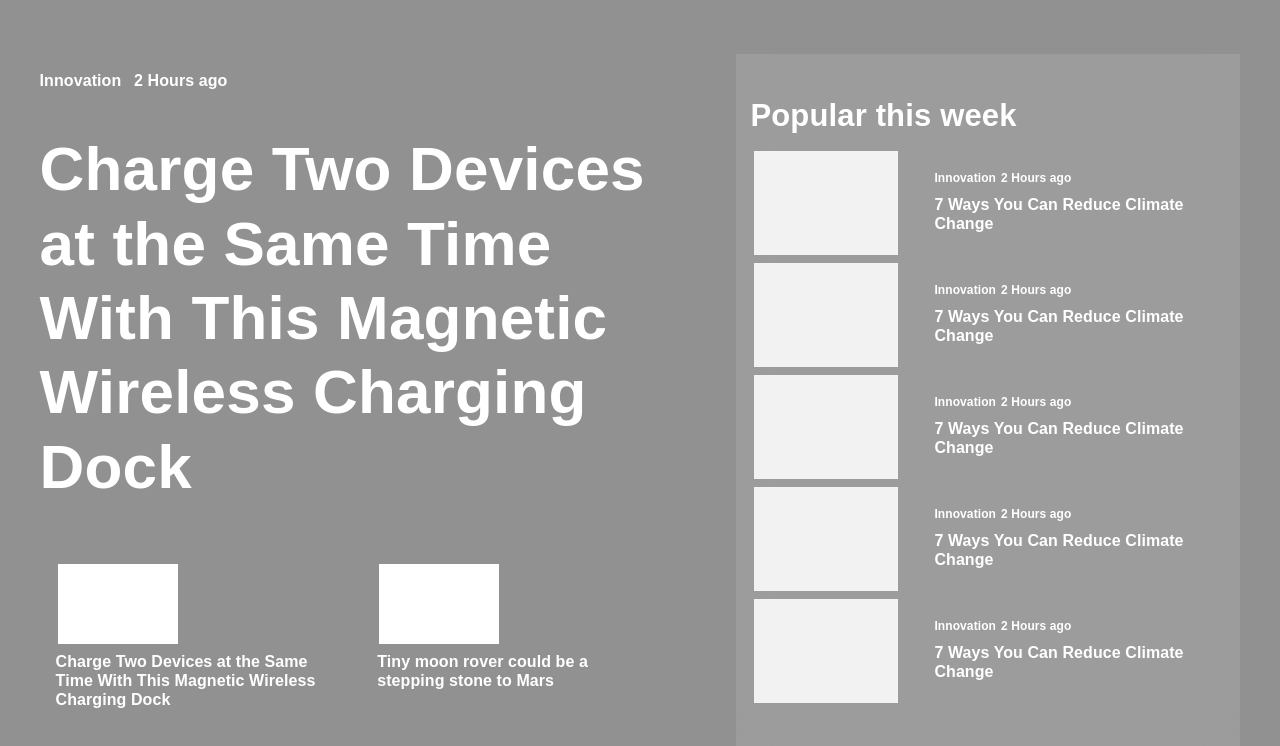
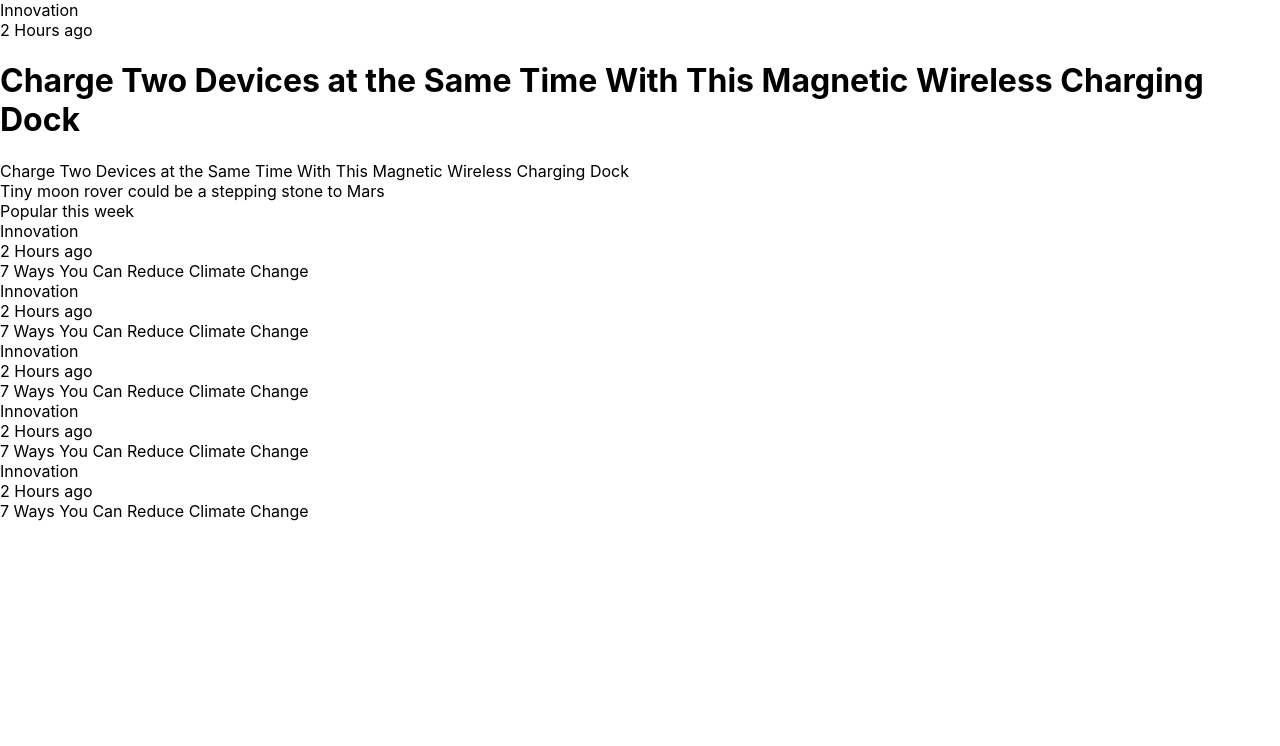
Before and after one commit to Dandarbaatar/CuteBoys, a React (Create React App) app in the folder frontend/: page / in a window 1280 px wide. Shown: the top 746 px of the page. Built offline with nearby package versions, Linux system fonts and the light colour scheme.

Commit message:
Orgil 2 Home

```diff
--- a/frontend/src/Pages/Home.jsx
+++ b/frontend/src/Pages/Home.jsx
@@ -1,4 +1,4 @@
-import "./home.css";
+import "../css/home.css";
 import React from "react";
 export const Home = () => {
   return (
--- a/frontend/src/Pages/home.css
+++ /dev/null
@@ -1,146 +0,0 @@
-.Homepage1Text1 {
-  display: flex;
-  flex-direction: row;
-  gap: 1vw;
-}
-
-.Homepage1Text2 {
-  width: 608px;
-  height: 370px;
-  font-family: "arial";
-  font-style: normal;
-  font-weight: 700;
-  font-size: 62px;
-  line-height: 120%;
-  letter-spacing: 0.003em;
-  color: #ffffff;
-}
-.Homepage1 {
-  width: 100vw;
-  height: 100vh;
-  background-color: #919191;
-}
-.Homepage1Text {
-  font-family: "arial";
-  font-style: normal;
-  font-weight: 700;
-  font-size: 16px;
-  line-height: 120%;
-  letter-spacing: 0.005em;
-  color: #ffffff;
-}
-.Homepage1 {
-  display: flex;
-  flex-direction: row;
-  justify-content: space-around;
-  align-items: center;
-}
-.HomePage1Right {
-  width: 504px;
-  height: 693px;
-  background: rgba(255, 255, 255, 0.1);
-  backdrop-filter: blur(16px);
-  display: flex;
-  flex-direction: column;
-  gap: 2vh;
-  justify-content: center;
-}
-.Homepage1Text1 {
-  display: flex;
-  flex-direction: row;
-}
-.Homepage1Text11 {
-  display: flex;
-  flex-direction: row;
-  gap: 5px;
-}
-.HomePage1RightText2CardImg {
-  width: 144px;
-  height: 104px;
-  background-color: #f2f2f2;
-}
-.HomePage1RightText2Card {
-  display: flex;
-  flex-direction: row;
-  align-items: center;
-  justify-content: space-around;
-}
-.HomePage1RightText1 {
-  font-family: "arial";
-  font-style: normal;
-  font-weight: 700;
-  font-size: 31px;
-  line-height: 120%;
-  letter-spacing: 0.005em;
-  color: #ffffff;
-  margin-left: 14px;
-}
-.HomePage1RightText2CardText {
-  font-family: "arial";
-  font-style: normal;
-  font-weight: 700;
-  font-size: 12px;
-  line-height: 110%;
-  letter-spacing: 0.008em;
-  color: #ffffff;
-}
-.HomePage1RightText2CardTexts {
-  display: flex;
-  flex-direction: column;
-  gap: 10px;
-}
-.HomePage1RightText2CardText1 {
-  font-family: "arial";
-  font-style: normal;
-  font-weight: 700;
-  font-size: 16px;
-  line-height: 120%;
-  letter-spacing: 0.005em;
-  color: #ffffff;
-  width: 288px;
-  height: 38px;
-}
-.HomePage1RightText2 {
-  display: flex;
-  flex-direction: column;
-  gap: 1vh;
-}
-.HomePage1CardImg {
-  width: 120px;
-  height: 80px;
-  margin-right: 140px;
-  background-color: white;
-}
-.HomePage1Card {
-  display: flex;
-  flex-direction: column;
-  width: 296px;
-  height: 185px;
-  align-items: center;
-  justify-content: center;
-  gap: 1vh;
-  background: #919191;
-}
-.HomePage1Cards {
-  display: flex;
-  flex-direction: row;
-  gap: 2vw;
-}
-.HomePage1CardText {
-  width: 264px;
-  height: 57px;
-  left: 120px;
-  top: 830px;
-  font-family: "arial";
-  font-style: normal;
-  font-weight: 700;
-  font-size: 16px;
-  line-height: 120%;
-  letter-spacing: 0.005em;
-  color: #ffffff;
-}
-.HomePage1Card:hover {
-  background: rgba(255, 255, 255, 0.1);
-  backdrop-filter: blur(16px);
-  border-left: 3px solid #109be9;
-}
```
